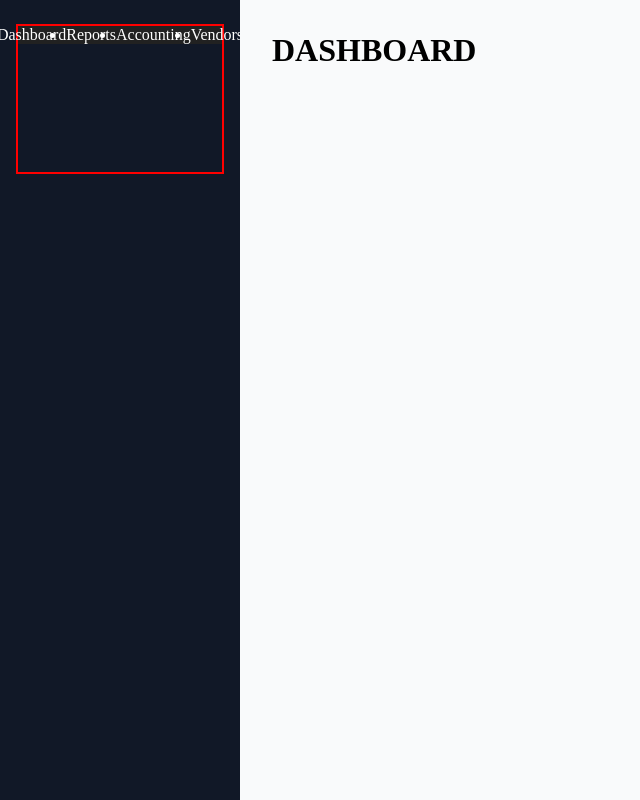
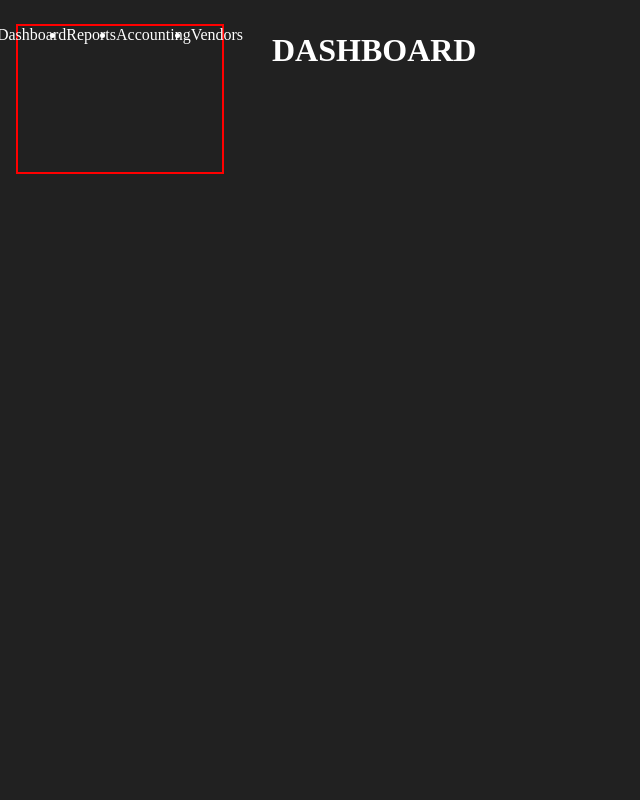
Before and after one commit to Correa95/Accounting-Software, a React app in the folder frontend/: page / in a window 1280 px wide. Shown: the whole page, without its empty margins (0-640 px from the left). Built offline with nearby package versions, Linux system fonts and the light colour scheme; the HTML template or start-up script is replaced by a standard one.

Commit message:
styling the app component

```diff
--- a/frontend/src/App.css
+++ b/frontend/src/App.css
@@ -14,11 +14,13 @@ body,
   display: grid;
   grid-template-columns: 240px 1fr;
   height: 100vh;
-  background-color: #f5f6fa;
+  color: #fff;
+  background-color: #212121;
+  /* background-color: #f5f6fa; */
 }
 
 .nav {
-  background-color: #111827;
+  /* background-color: #111827; */
   color: #fff;
   padding: 24px 16px;
 }
@@ -26,5 +28,5 @@ body,
 .main {
   padding: 32px;
   overflow-y: auto;
-  background-color: #f9fafb;
+  /* background-color: #f9fafb; */
 }
```
